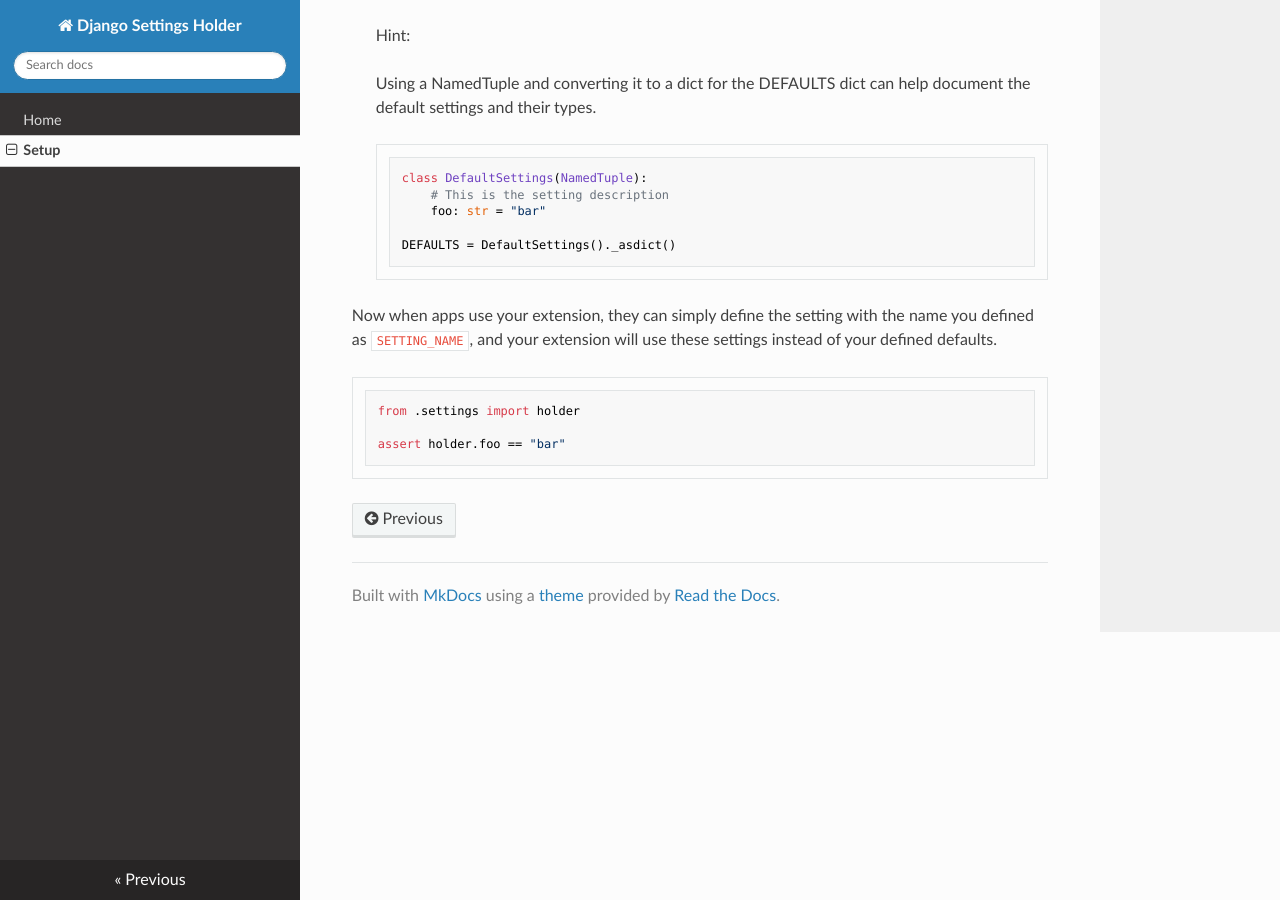
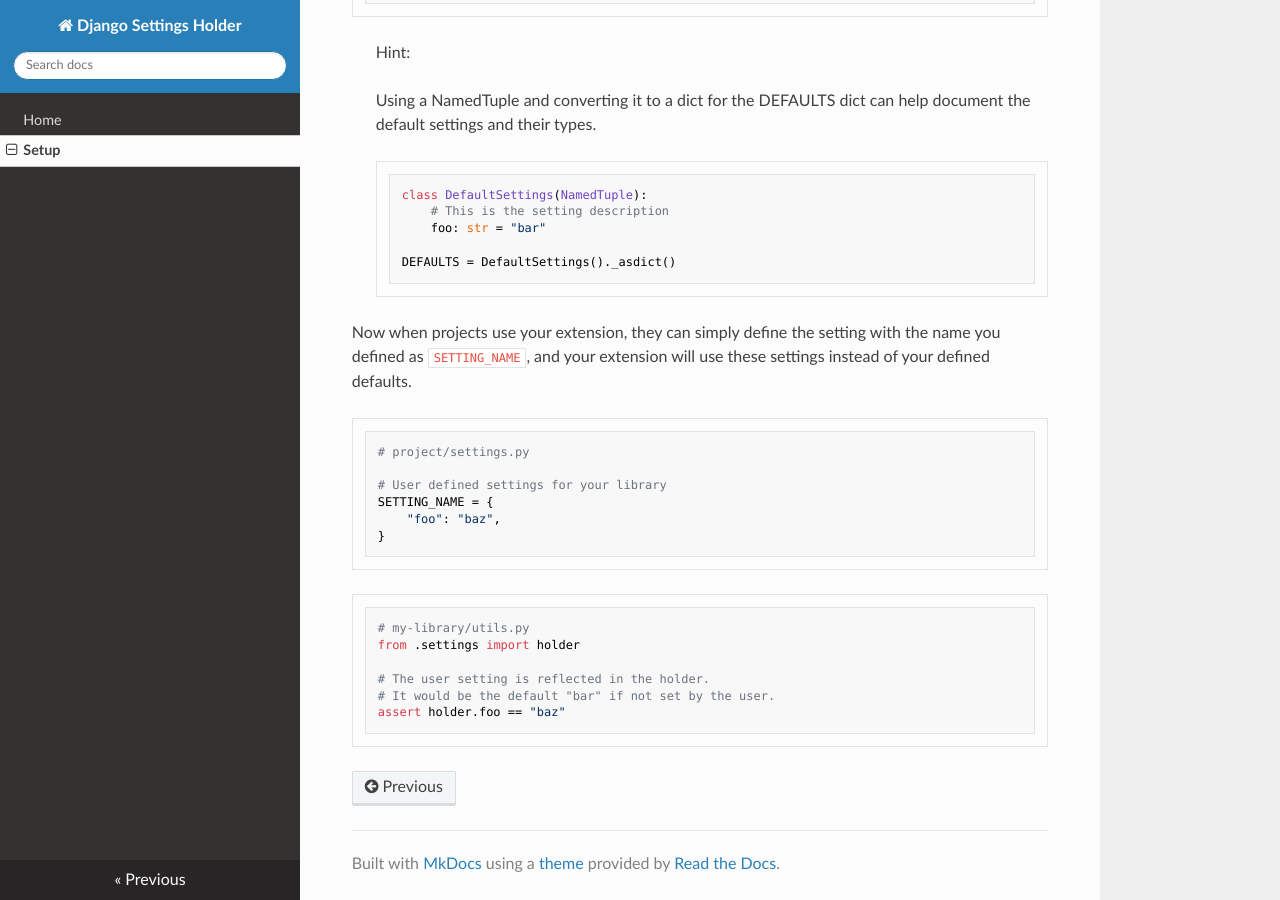
Before and after one commit to MrThearMan/django-settings-holder, an MkDocs documentation site: the page built from docs/setup.md, in a window 1280 px wide and 900 px high, scrolled down 958 px. Built offline with MkDocs 1.6.1, drawn with Linux system fonts in a browser that asks for light colours; nearby versions of some CDN libraries; a script that is not in the unit is left out; some of the changed text lies outside the part shown.

````diff
--- a/docs/setup.md
+++ b/docs/setup.md
@@ -4,7 +4,7 @@ Define a settings file with `USER_SETTINGS`, `DEFAULTS`, `IMPORT_STRINGS`, and `
 Then define the SettingsHolder from these. Then, connect the holder to the `setting_changed`-signal.
 
 ```python
-# ./settings.py
+# my-library/settings.py
 from typing import Optional, Dict, Any, Set, Union
 from django.conf import settings
 from django.test.signals import setting_changed
@@ -12,6 +12,7 @@ from settings_holder import SettingsHolder, reload_settings
 
 
 # Name of setting that the SettingsHolder will hold
+# Note that the name must be in ALL CAPS!
 SETTING_NAME: str = "..."
 
 # User defined settings from the project settings file
@@ -60,12 +61,25 @@ setting_changed.connect(reload_settings(SETTING_NAME, holder))
 > ```
 
 
-Now when apps use your extension, they can simply define the setting with the name
+Now when projects use your extension, they can simply define the setting with the name
 you defined as `SETTING_NAME`, and your extension will use these settings instead of
 your defined defaults.
 
 ```python
+# project/settings.py
+
+# User defined settings for your library
+SETTING_NAME = {
+    "foo": "baz",
+}
+
+```
+
+```python
+# my-library/utils.py
 from .settings import holder
 
-assert holder.foo == "bar"
+# The user setting is reflected in the holder.
+# It would be the default "bar" if not set by the user.
+assert holder.foo == "baz"
 ```
````
Also changed, not shown: README.md (+2 -1 lines), docs/index.md (+2 -1 lines), pyproject.toml (+11 -4 lines), 2 other files.
